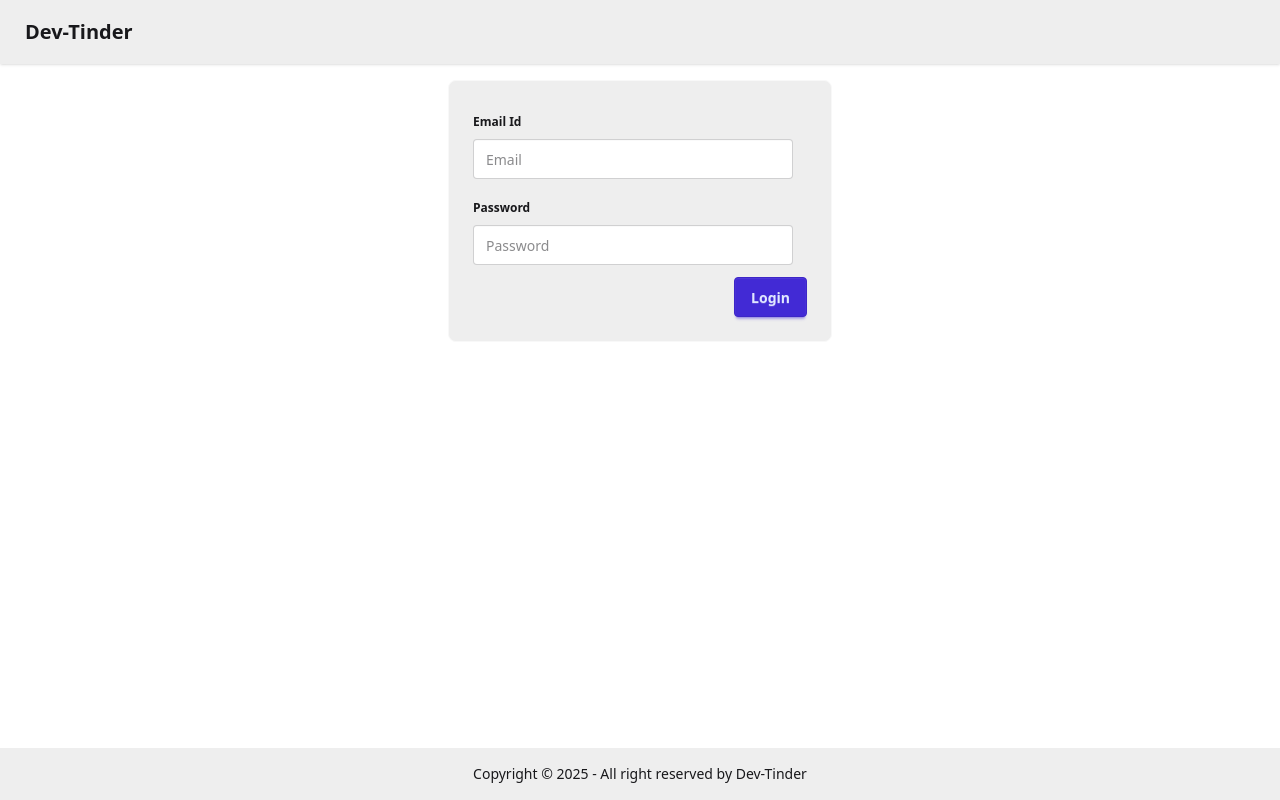
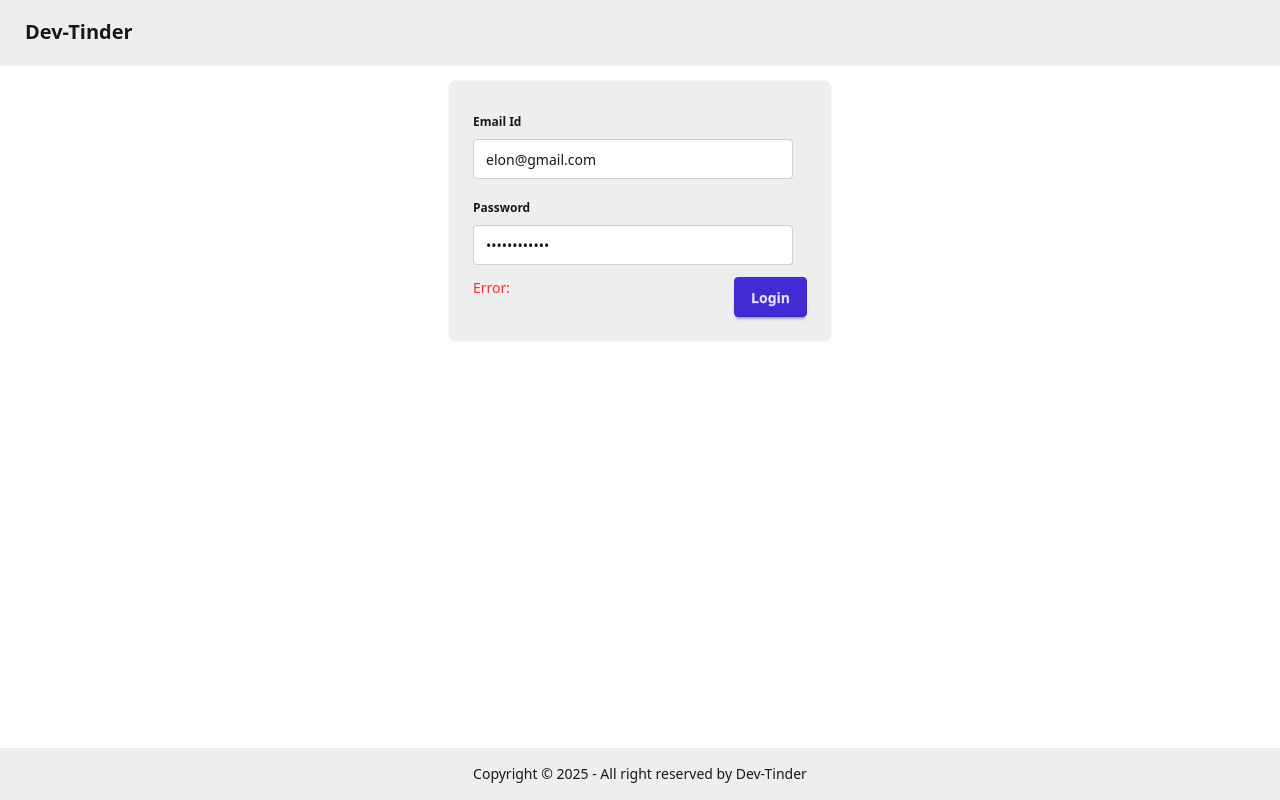
Before and after one commit to Raghav888/DEV_TIN_FE, a React (Vite) app: page /login in a window 1280 px wide. Built offline with nearby package versions, Linux system fonts and the light colour scheme; no server answers.

Commit message:
feat: enhance login error handling and implement logout functionality

```diff
--- a/src/Components/Login.jsx
+++ b/src/Components/Login.jsx
@@ -6,8 +6,9 @@ import { useNavigate } from "react-router-dom";
 import { BASE_URL } from "../constants/url";
 
 export const Login = () => {
-  const [email, setEmail] = useState("");
-  const [password, setPassword] = useState("");
+  const [email, setEmail] = useState("elon@gmail.com");
+  const [password, setPassword] = useState("shivani@9876");
+  const [error, setError] = useState(null);
   const dispatch = useDispatch();
   const navigate = useNavigate();
 
@@ -27,7 +28,7 @@ export const Login = () => {
       dispatch(addUser(data.data));
       navigate("/");
     } catch (err) {
-      console.error("Login failed:", err);
+      setError(err.response?.data?.message || "Login failed");
     }
   };
 
@@ -56,6 +57,7 @@ export const Login = () => {
             />
           </fieldset>
           <div className="card-actions justify-end">
+            <p className="text-red-500"> Error: {error}</p>
             <button
               className="btn btn-primary"
               onClick={() => handleLoginClick()}
--- a/src/Components/NavBar.jsx
+++ b/src/Components/NavBar.jsx
@@ -1,14 +1,29 @@
-import { useSelector } from "react-redux";
+import { useDispatch, useSelector } from "react-redux";
 import { BASE_URL } from "../constants/url";
-import { Link } from "react-router-dom";
+import { Link, useNavigate } from "react-router-dom";
+import axios from "axios";
+import { removeUser } from "../utils/userSlice";
 
 export const Navbar = () => {
   // to access user state from redux store, it suscribes to the store
   const user = useSelector((state) => state.user);
-
-  const handleLogout = () => {
-    // implement logout functionality here
-    browser.cookies.remove({ name: "token", url: BASE_URL });
+  const dispatch = useDispatch();
+  const navigate = useNavigate();
+  const handleLogout = async () => {
+    try {
+      await axios.post(
+        BASE_URL + "/auth/logout",
+        {},
+        {
+          withCredentials: true,
+        }
+      );
+      // clear the redux store
+      dispatch(removeUser());
+      navigate("/login");
+    } catch (err) {
+      console.error("Logout failed:", err);
+    }
   };
   return (
     <>
```
